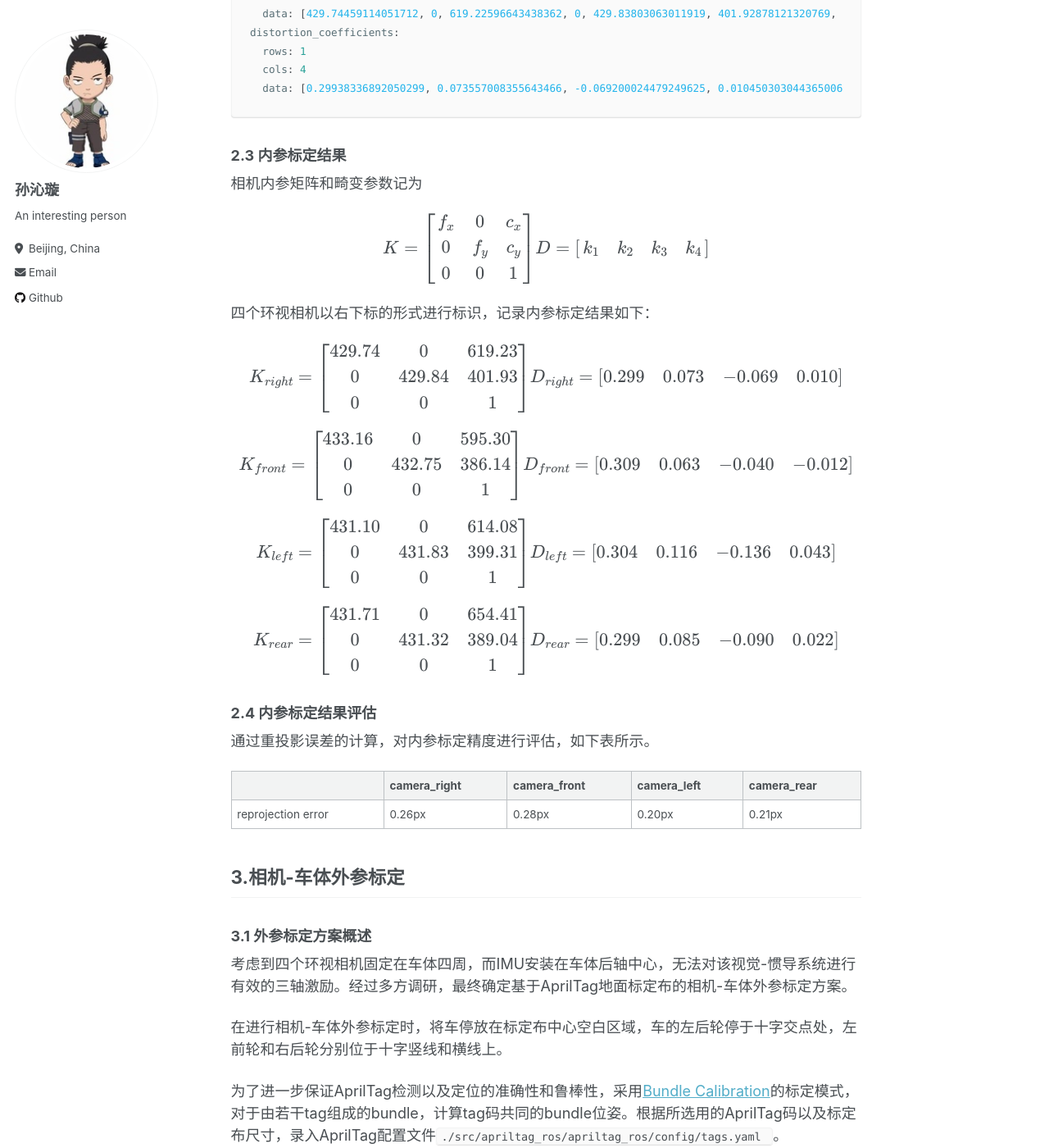
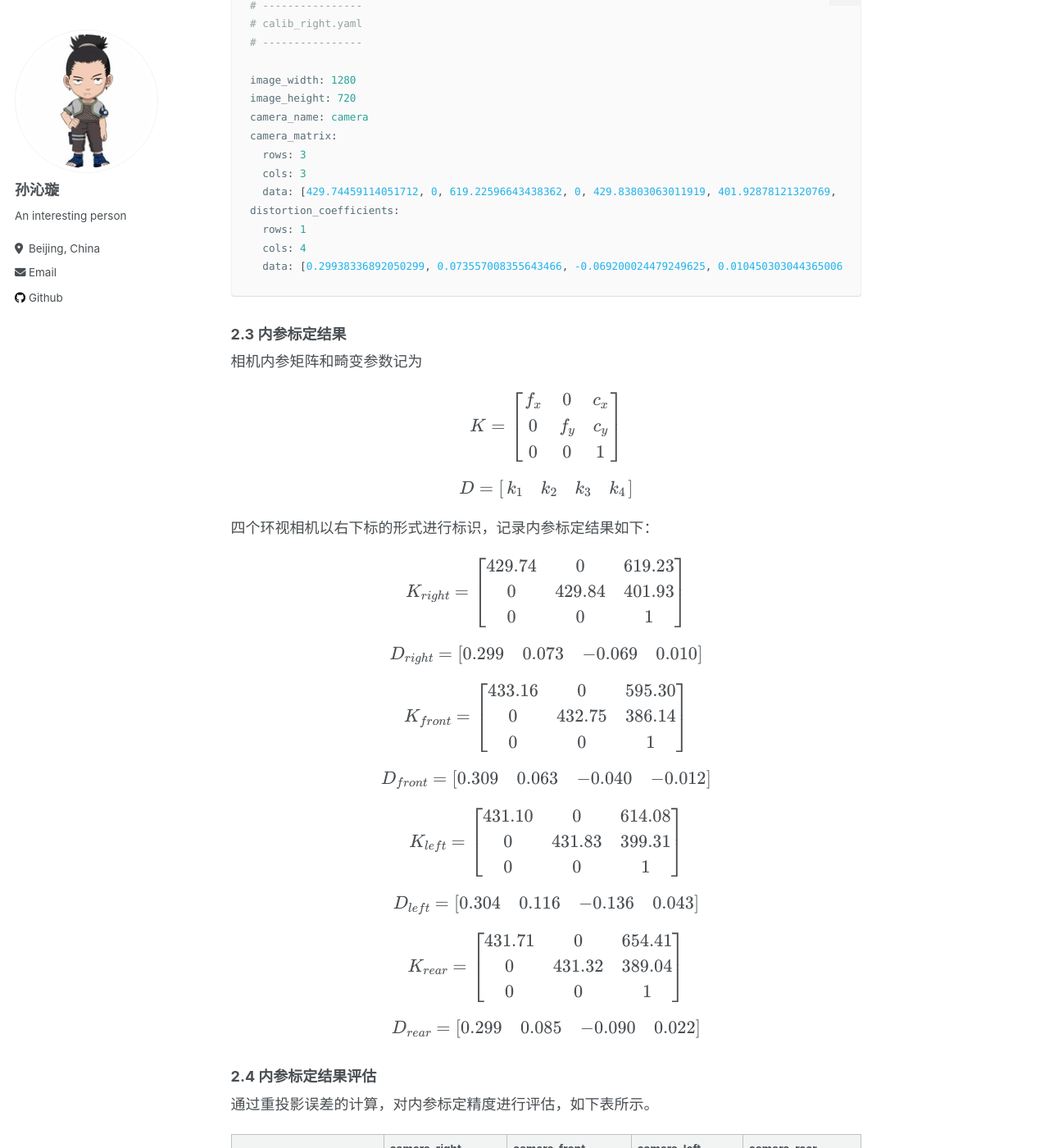
Before and after one commit to wdyiwdwd/wdyiwdwd.github.io, a Jekyll site: the page built from _projects/2021-09-21-avm-calibration.md, in a window 1280 px wide and 1400 px high, scrolled down 3953 px. Shown: the whole window at 82% size. Built offline with Jekyll 4.4.1, drawn with Linux system fonts in a browser that asks for light colours; some of the changed text lies outside the part shown.

Commit message:
Update 2021-09-21-avm-calibration.md

````diff
--- a/_projects/2021-09-21-avm-calibration.md
+++ b/_projects/2021-09-21-avm-calibration.md
@@ -25,8 +25,14 @@ location: "Beijing, China"
 为了兼容相机-车体外参标定中所使用的AprilTag定位代码，采用[OpenCV fisheye](https://docs.opencv.org/3.4/db/d58/group__calib3d__fisheye.html)模型对鱼眼相机内参进行标定。对于一个在相机坐标系下的3D点\\(X_c=(x,y,z)^T\\)，令
 
 $$
-a=\frac{x}{z},\ b=\frac{y}{z}\\
-r=\sqrt{a^2+b^2}\\
+a=\frac{x}{z},\ b=\frac{y}{z}
+$$
+
+$$
+r=\sqrt{a^2+b^2}
+$$
+
+$$
 \theta=\arctan(r)
 $$
 
@@ -39,14 +45,20 @@ $$
 经过模型畸变后，3D点在归一化平面的坐标\\((x',y')^T\\)为
 
 $$
-x'=\left(\frac{\theta_d}{r}\right)a \\
+x'=\left(\frac{\theta_d}{r}\right)a
+$$
+
+$$
 y'=\left(\frac{\theta_d}{r}\right)b
 $$
 
 最后鱼眼图像上的像素坐标\\((u,v)^T\\)为
 
 $$
-u=f_x\left(x'+\alpha y'\right)+c_x \\
+u=f_x\left(x'+\alpha y'\right)+c_x
+$$
+
+$$
 v=f_y y'+c_y
 $$
 
@@ -59,19 +71,15 @@ $$
 在进行相机内参标定时，首先对四个鱼眼相机分别进行标定数据的采集，如图2.2.1-图2.2.4所示。在进行数据采集时，应尽量使得标定板在各个维度进行相应的运动，在不离开视野区域的前提下，运动范围尽量遍布相机视野。
 
 <img src="https://sunqinxuan.github.io/images/projects-2021-09-21-img3.png" alt="1631690453.359431" style="zoom:50%;" />
-
 <div><center>图2.2.1 右视鱼眼相机内参标定图像</center></div>
 
 <img src="https://sunqinxuan.github.io/images/projects-2021-09-21-img4.png" alt="1631690077.724006" style="zoom:50%;" />
-
 <div><center>图2.2.2 前视鱼眼相机内参标定图像</center></div>
 
 <img src="https://sunqinxuan.github.io/images/projects-2021-09-21-img5.png" alt="1631690300.334805" style="zoom:50%;" />
-
 <div><center>图2.2.3 左视鱼眼相机内参标定图像</center></div>
 
 <img src="https://sunqinxuan.github.io/images/projects-2021-09-21-img6.png" alt="1631690343.138452" style="zoom:50%;" />
-
 <div><center>图2.2.4 后视鱼眼相机内参标定图像</center></div>
 
 在标定图像采集完成后，在工程目录下建立`img_${camera}`文件夹存放采集好的标定图像，并生成`img_${camera}.txt`文件，列出所有标定图像的相对路径。以右视相机为例，标定图像存放在`./img_right`目录下，其对应的`./img_right.txt`文件内容为：
@@ -136,7 +144,10 @@ K=
 f_x & 0 & c_x \\
 0 & f_y & c_y \\
 0 & 0 & 1
-\end{bmatrix} \\
+\end{bmatrix}
+$$
+
+$$
 D=
 \begin{bmatrix}
 k_1 & k_2 & k_3 & k_4
@@ -151,7 +162,10 @@ K_{right}=
 429.74 & 0 & 619.23 \\
 0 & 429.84 & 401.93 \\
 0 & 0 & 1
-\end{bmatrix} \\
+\end{bmatrix}
+$$
+
+$$
 D_{right}=
 \begin{bmatrix}
 0.299 & 0.073 & -0.069 & 0.010
@@ -164,7 +178,10 @@ K_{front}=
 433.16 & 0 & 595.30 \\
 0 & 432.75 & 386.14 \\
 0 & 0 & 1
-\end{bmatrix} \\
+\end{bmatrix}
+$$
+
+$$
 D_{front}=
 \begin{bmatrix}
 0.309 & 0.063 & -0.040 & -0.012
@@ -177,7 +194,10 @@ K_{left}=
 431.10 & 0 & 614.08 \\
 0 & 431.83 & 399.31 \\
 0 & 0 & 1
-\end{bmatrix} \\
+\end{bmatrix}
+$$
+
+$$
 D_{left}=
 \begin{bmatrix}
 0.304 & 0.116 & -0.136 & 0.043
@@ -190,7 +210,10 @@ K_{rear}=
 431.71 & 0 & 654.41 \\
 0 & 431.32 & 389.04 \\
 0 & 0 & 1
-\end{bmatrix} \\
+\end{bmatrix}
+$$
+
+$$
 D_{rear}=
 \begin{bmatrix}
 0.299 & 0.085 & -0.090 & 0.022
@@ -234,19 +257,15 @@ img3.jpg
 ```
 
 <img src="https://sunqinxuan.github.io/images/projects-2021-09-21-img8.png" alt="1632292117.299239" style="zoom:50%;" />
-
 <div><center>图3.2.1 右视鱼眼相机外参标定图像</center></div>
 
 <img src="https://sunqinxuan.github.io/images/projects-2021-09-21-img9.png" alt="1632292117.299239" style="zoom:50%;" />
-
 <div><center>图3.2.2 前视鱼眼相机外参标定图像</center></div>
 
 <img src="https://sunqinxuan.github.io/images/projects-2021-09-21-img10.png" alt="1632292117.299239" style="zoom:50%;" />
-
 <div><center>图3.2.3 左视鱼眼相机外参标定图像</center></div>
 
 <img src="https://sunqinxuan.github.io/images/projects-2021-09-21-img11.png" alt="1632292117.299239" style="zoom:50%;" />
-
 <div><center>图3.2.4 后视鱼眼相机外参标定图像</center></div>
 
 按上述方式组织好采集的标定图像后，运行`image_to_msg`节点，发布标定图像，发布话题为`/cv_camera_${camera}/image_raw`以及`/cv_camera_${camera}/camera_info`。
@@ -301,7 +320,10 @@ $$
 \boldsymbol t_{wc\_right}=
 \begin{bmatrix}
 0.857 & -1.329 & 1.707
-\end{bmatrix}^T \\
+\end{bmatrix}^T
+$$
+
+$$
 \boldsymbol q_{wc\_right}=
 \begin{bmatrix}
 -0.003 & 0.012 & 0.859 & -0.510
@@ -312,7 +334,10 @@ $$
 \boldsymbol t_{wc\_front}=
 \begin{bmatrix}
 3.472 & -0.731 & 0.925
-\end{bmatrix}^T \\
+\end{bmatrix}^T
+$$
+
+$$
 \boldsymbol q_{wc\_front}=
 \begin{bmatrix}
 0.329 & -0.623 & 0.624 & -0.335
@@ -323,7 +348,10 @@ $$
 \boldsymbol t_{wc\_left}=
 \begin{bmatrix}
 0.843 & -0.220 & 1.725
-\end{bmatrix}^T \\
+\end{bmatrix}^T
+$$
+
+$$
 \boldsymbol q_{wc\_left}=
 \begin{bmatrix}
 0.520 & -0.853 & 0.001 & 0.001
@@ -334,7 +362,10 @@ $$
 \boldsymbol t_{wc\_rear}=
 \begin{bmatrix}
 -0.778 & -0.771 & 1.236
-\end{bmatrix}^T \\
+\end{bmatrix}^T
+$$
+
+$$
 \boldsymbol q_{wc\_rear}=
 \begin{bmatrix}
 -0.348 & 0.602 & 0.629 & -0.345
````
